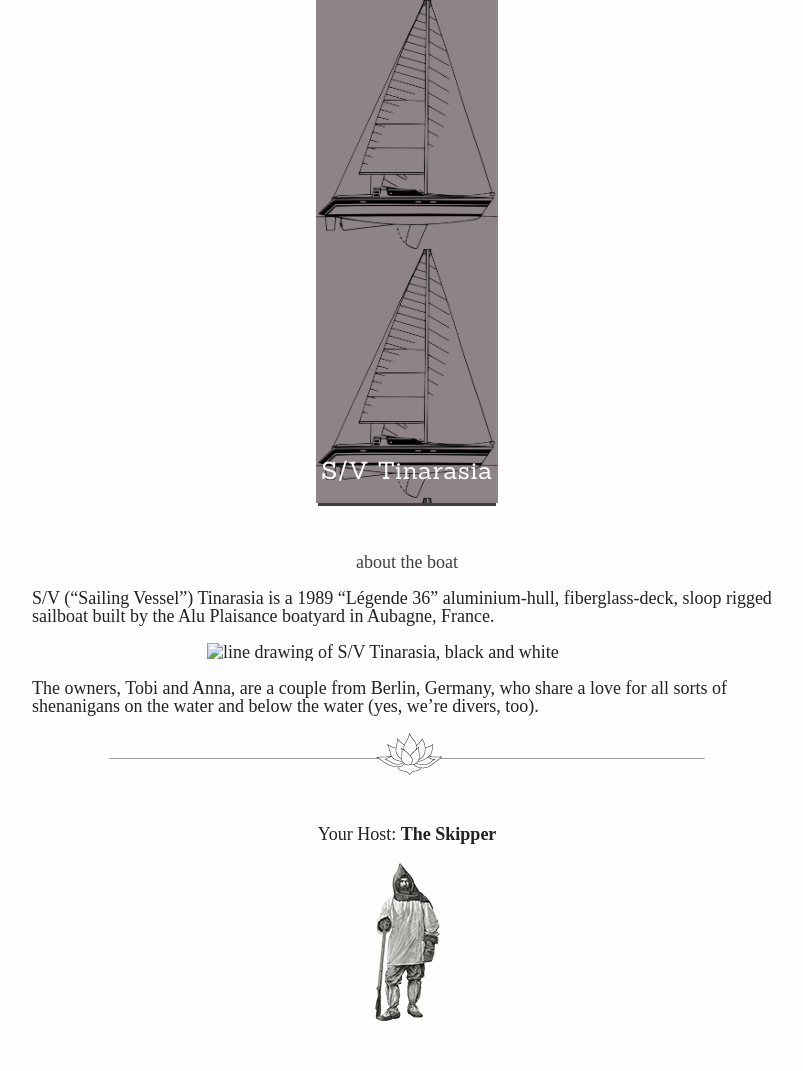
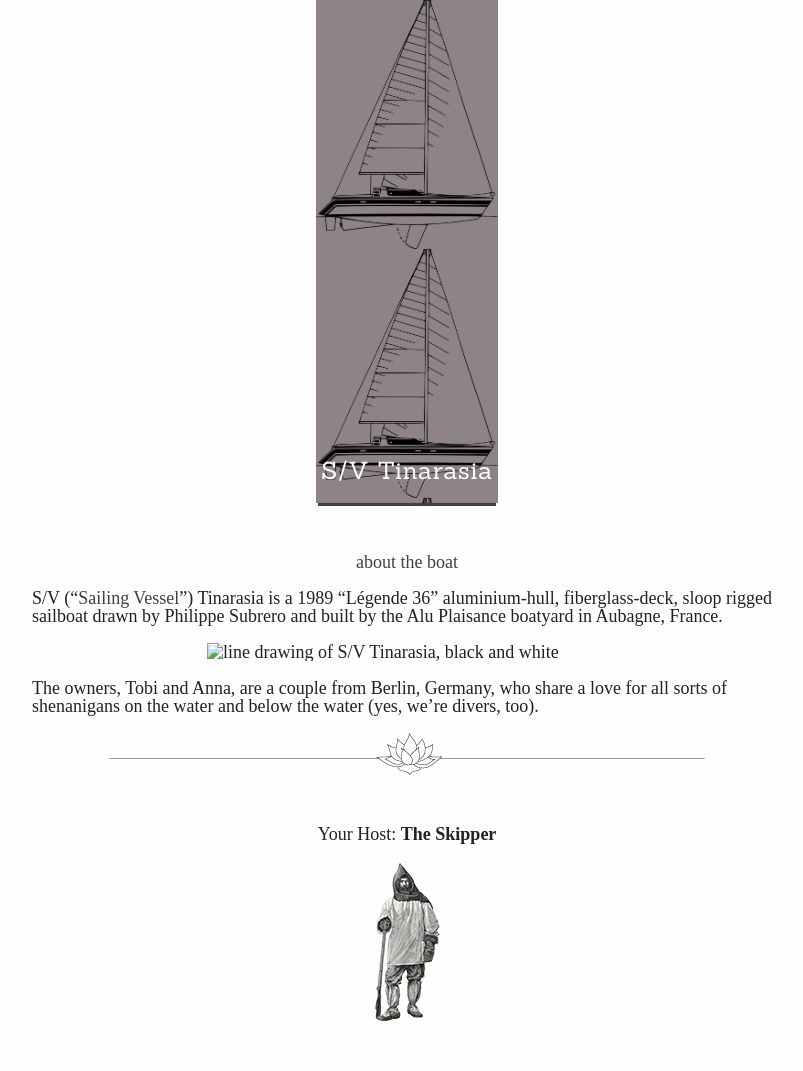
Before and after one commit to tinarasia/sailing-web, a Jekyll site: the page built from about.md, in a window 1280 px wide. Shown: the whole page, without its empty margins (233-1036 px from the left). Built offline with Jekyll 4.4.1, drawn with Linux system fonts in a browser that asks for light colours.

Commit message:
changed about.md

```diff
--- a/about.md
+++ b/about.md
@@ -3,8 +3,8 @@ permalink: /about/
 layout: page
 ---
 
-S/V ("Sailing Vessel") Tinarasia is a 1989 "Légende 36" aluminium-hull,
-fiberglass-deck, sloop rigged sailboat built by the Alu Plaisance boatyard in Aubagne, France.
+S/V ("[Sailing Vessel](/vessel_vs_yacht/)") Tinarasia is a 1989 "Légende 36" aluminium-hull,
+fiberglass-deck, sloop rigged sailboat drawn by Philippe Subrero and built by the Alu Plaisance boatyard in Aubagne, France.
 
 ![line drawing of S/V Tinarasia, black and white](img/banner.png){: width="400" style="display:block; margin-left:auto; margin-right:auto"}
 
```
